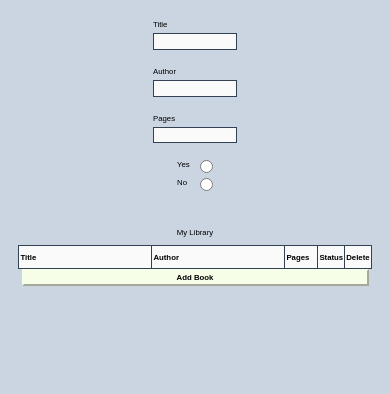
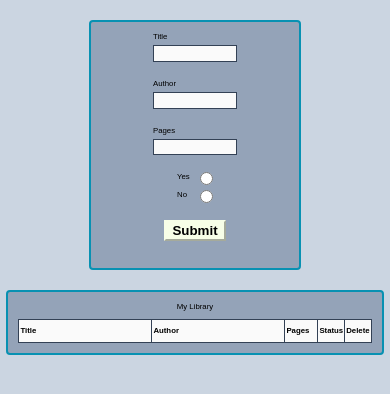
Before and after one commit to NABrainn/library-project, a plain HTML site: page library-project/index.html in a window 390 px wide. Drawn offline with Linux system fonts and the light colour scheme.

Commit message:
improve UI and layout

```diff
--- a/library-project/index.html
+++ b/library-project/index.html
@@ -8,6 +8,7 @@
 </head>
 <body>
     <div id="main">
+        <div id="form-container">
             <form action="" method="post" name="lib-form" id="lib-form">
                 <div class="flex-item">
                     <label for="title">Title</label>
@@ -27,16 +28,17 @@
                         <label for="radio-no">No</label>
                         <input type="radio" name="radio-value" value="no" id="radio-no">
                 </div>
-
+                <button type="submit" form="lib-form" id="submit">Submit</button>
                 <div id="error-msg"></div>
             </form>
-
+        </div>
         <div id="library-container">
             <p>My Library</p>
-            <table>
-                <tr><th id="th-len-32">Title</th><th id="th-len-32">Author</th><th id="th-len-6">Pages</th><th id="th-status">Status</th><th id="th-delete">Delete</th></tr>
+            <table id="table">
+                <tr id="header-row"><th id="th-len-32">Title</th><th id="th-len-32">Author</th><th id="th-len-6">Pages</th><th id="th-status">Status</th><th id="th-delete">Delete</th></tr>
             </table>
-            <button type="submit" form="lib-form" id="submit">Add Book</button>
+
+
         </div>
     </div>
     <script src="index.js" defer></script>
--- a/library-project/index.js
+++ b/library-project/index.js
@@ -6,9 +6,15 @@ const selectRadio = document.getElementsByName('radio-value');
 const selectYes = document.getElementById('radio-yes');
 const selectNo = document.getElementById('radio-no');
 const selectErr = document.getElementById('error-msg');
+const selectBtn = document.getElementById('submit');
+const selectTr = document.getElementById('tr-btn');
+const createRow = document.createElement('tr');
 let selectTable = document.querySelector('table');
 const myLibrary = [];
 
+
+let str;
+let node;
 
 function Book(counter, title, author, numOfPages, isRead) {
   this.counter = counter
@@ -44,11 +50,11 @@ function addBookToLibrary() {
       const book = new Book(counter, selectTitle.value, selectAuthor.value, selectNumOfPages.value, selectValue);
       myLibrary.push(book);
       selectTable.innerHTML += `<tr id="${counter}"><td>${book.title}</td>
-                                    <td>${book.author}</td><td>${book.numOfPages}</td>
-                                    <td>${book.isRead}</td>
-                                    <td id="delete-row" class="delete-row">Delete</td></tr>`;
+                                                    <td>${book.author}</td><td>${book.numOfPages}</td>
+                                                    <td>${book.isRead}</td>
+                                                    <td id="delete-row" class="delete-row">Delete</td></tr>`;
       counter++;
-      removeBookFromLibrary(book);
+      removeBookFromLibrary();
     }
   })
 }
@@ -63,7 +69,8 @@ function removeInstanceOfBook(myLibrary, btn) {
 }
 
 function removeBookFromLibrary() {
-  document.querySelectorAll('.delete-row').forEach(btn => btn.addEventListener('click', () => {
+  document.querySelectorAll('.delete-row').forEach(btn => btn.addEventListener('click', (e) => {
+    e.preventDefault()
     removeInstanceOfBook(myLibrary, btn);
     btn.parentElement.remove();
   })
--- a/library-project/style.css
+++ b/library-project/style.css
@@ -3,12 +3,6 @@
     input[type="text"] {
         width: 10vw;
         height: 2vh;
-    }
-
-    #submit {
-        width: 899px;
-        padding-top: 10px;
-        padding-bottom: 10px;
     }
 
     th, td {
@@ -29,9 +23,6 @@
 }
 
 @media (max-width: 1200px) {
-    #main {
-        flex-direction: column;
-    }
 
     input {
         font-size: 0.8em;
@@ -42,12 +33,8 @@
         height: 1.5vh;
     }
 
-    #submit {
-        width: 347px;
-        padding-top: 2px;
-        padding-bottom: 2px;
-        font-size: 1em;
-    }
+
+
 
     th, td {
         height: 20px;
@@ -61,6 +48,13 @@
     }
 }
 
+#lib-form, #library-container {
+    border: 2px solid #0891b2;
+    border-radius: 4px;
+    padding: 10px;
+    background-color: #94a3b8;
+}
+
 body {
     margin: 0;
     background-color: #cbd5e1;
@@ -70,7 +64,7 @@ body {
 
 
 #main {
-    display: flex;
+    display: grid;
     padding-top: 20px;
     justify-content: center;
     gap: 5vw;
@@ -85,7 +79,9 @@ form {
     flex-direction: column;
     gap: 2vh;
     align-items: center;
-
+    width: 50%;
+    margin-right: auto;
+    margin-left: auto;
 }
 
 #flex-item-radio {
```
Lines whose indentation alone changed are shown as unchanged.
